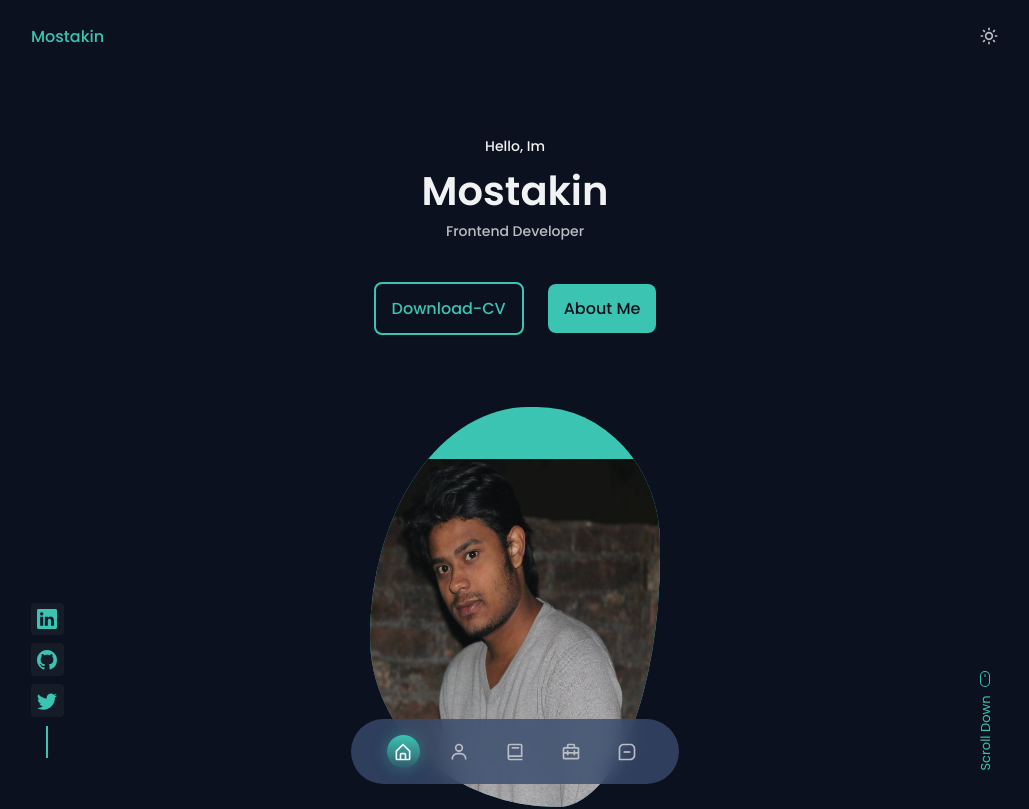
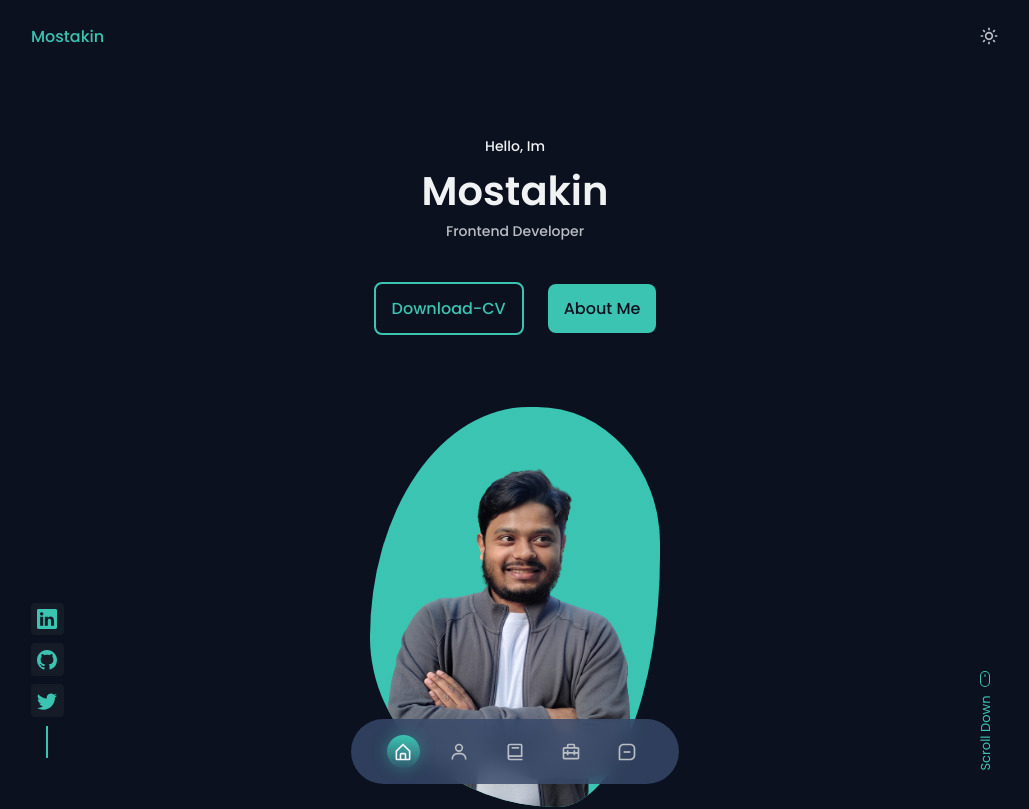
Before and after one commit to rohitkhan4141/portfolio-rumel, a Next.js app: page / in a window 1280 px wide. Shown: the top 809 px of the page, without its empty margins (125-1154 px from the left). Built offline with nearby package versions, Linux system fonts and the light colour scheme.

Commit message:
Update Hero.js

```diff
--- a/containers/Hero/Hero.js
+++ b/containers/Hero/Hero.js
@@ -31,7 +31,7 @@ const Hero = () => {
         </div>
         <div className='home__handle'>
           <Image
-            src='/Assets/rohit.jpg'
+            src='/Assets/test.png'
             alt=''
             className='home__img'
             width={300}
```
